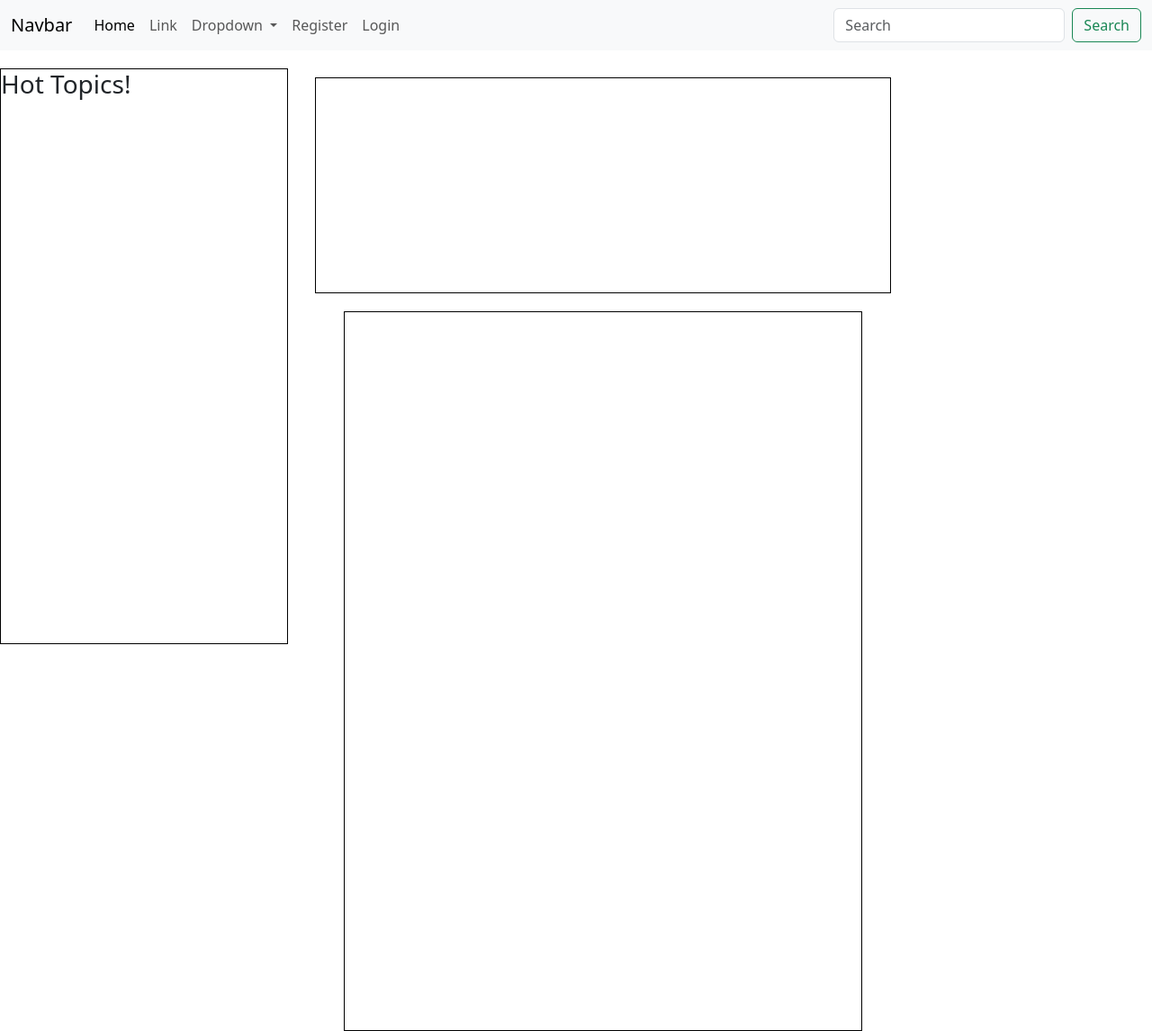
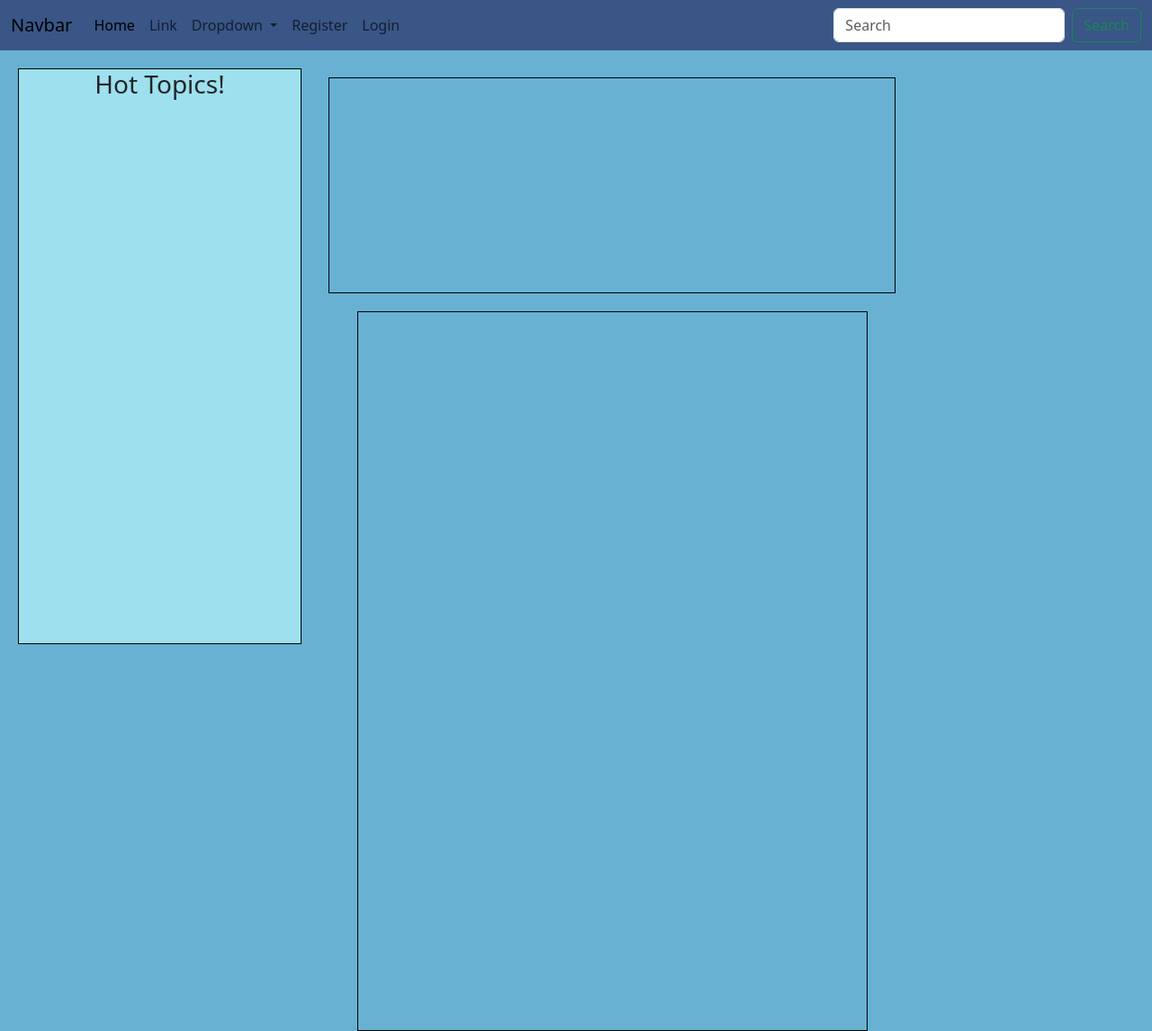
Before and after one commit to Mickjitsu/mcreddit, a Django app: template homepage/templates/homepage/index.html in a window 1280 px wide. Shown: the whole page at 90% size. Run offline with Django 4.2, Linux system fonts and the light colour scheme; the template is opened without the code that fills it, so the values that code supplies are empty.

Commit message:
some colouring added to home page

```diff
--- a/homepage/static/homepage/index.css
+++ b/homepage/static/homepage/index.css
@@ -5,6 +5,7 @@ main {
 .homepage-details {
     display: flex;
     flex-direction: row;
+    padding-left: 20px;
 }
 
 #hot-topics {
@@ -12,6 +13,9 @@ main {
     width: 25%;
     border: 1px solid black;
     margin-top: 20px;
+    background-color: rgb(182, 244, 249, 0.7);
+    text-align: center;
+    justify-content: center;
 }
 
 #trending {
@@ -20,6 +24,17 @@ main {
     margin-top: 30px;
     width: 50%;
     margin-left: 30px;
+}
+
+#cat-ul > ul {
+    list-style-type: none;
+    padding-left: 0;
+}
+
+.single-category {
+    width: 60%;
+    margin: 3px;
+    border: 1px solid black;
 }
 
 #news-stories {
--- /dev/null
+++ b/static/css/style.css
@@ -0,0 +1,7 @@
+nav {
+    background-color: rgb(57, 86, 135);
+}
+
+body {
+    background-color: rgb(104, 177, 211);
+}
--- a/templates/base.html
+++ b/templates/base.html
@@ -12,6 +12,7 @@
   <title>Document</title>
   <link href="https://cdn.jsdelivr.net/npm/bootstrap@5.3.3/dist/css/bootstrap.min.css" rel="stylesheet"
     integrity="sha384-QWTKZyjpPEjISv5WaRU9OFeRpok6YctnYmDr5pNlyT2bRjXh0JMhjY6hW+ALEwIH" crossorigin="anonymous">
+  <link rel="stylesheet" href="{% static 'css/style.css' %}">
   {% block css %}
   {% endblock %}
 </head>
@@ -20,7 +21,7 @@
   <!-- Nav Bar snippet from the bootstrap official website
    https://getbootstrap.com/docs/5.3/components/navbar/#nav
    -->
-  <nav class="navbar navbar-expand-lg bg-body-tertiary">
+  <nav class="navbar navbar-expand-lg">
     <div class="container-fluid">
       <a class="navbar-brand" href="#">Navbar</a>
       <button class="navbar-toggler" type="button" data-bs-toggle="collapse" data-bs-target="#navbarSupportedContent"
```
Also changed, not shown: homepage/templates/homepage/index.html (+0 -38 lines).
